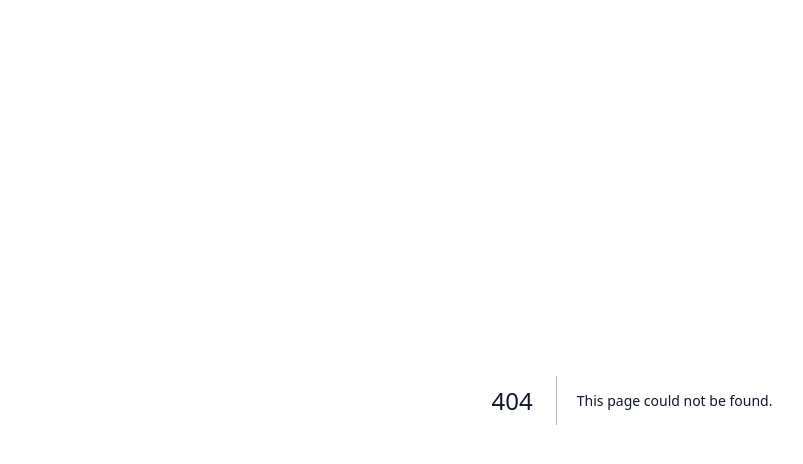
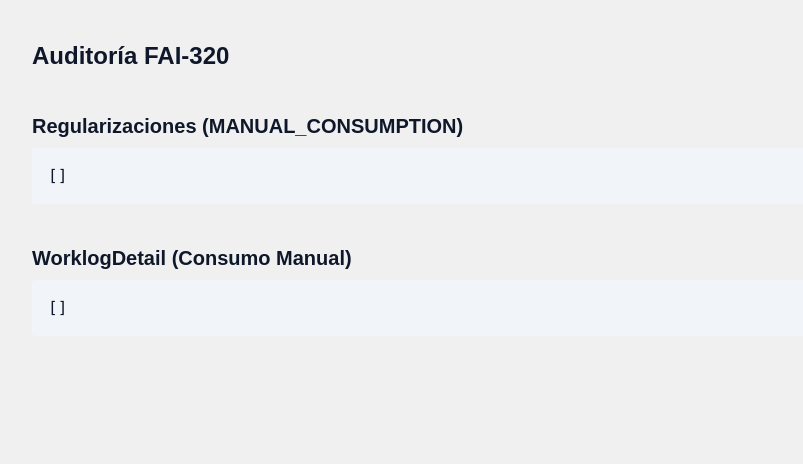
Before and after one commit to FRANKALONE/am-manager, a Next.js app: page /debug in a window 1280 px wide. Before the commit this address had no page. Shown: the top 464 px of the page, without its empty margins (8-811 px from the left). Built offline with nearby package versions, Linux system fonts and the light colour scheme; no server answers; the database is empty; a web font is replaced by a local one.

Commit message:
fix: encoding in dashboard labels

```diff
--- /dev/null
+++ b/app/actions/debug.ts
@@ -0,0 +1,26 @@
+"use server";
+
+import { prisma } from "@/lib/prisma";
+
+export async function debugGetFai320Regs() {
+    const regs = await prisma.regularization.findMany({
+        where: {
+            ticketId: "FAI-320",
+            type: "MANUAL_CONSUMPTION"
+        },
+        include: {
+            workPackage: {
+                select: { name: true, id: true }
+            }
+        }
+    });
+
+    const worklogs = await prisma.worklogDetail.findMany({
+        where: {
+            issueKey: "FAI-320",
+            tipoImputacion: "Consumo Manual"
+        }
+    });
+
+    return { regs, worklogs };
+}
--- a/app/dashboard/components/expandable-monthly-row.tsx
+++ b/app/dashboard/components/expandable-monthly-row.tsx
@@ -207,7 +207,7 @@ export function ExpandableMonthlyRow({
                                                                                 }}
                                                                             >
                                                                                 <Clock className="w-3 h-3 mr-1" />
-                                                                                Solicitar RevisiÃ³n
+                                                                                Solicitar Revisión
                                                                             </Button>
                                                                         </div>
                                                                     )}
--- /dev/null
+++ b/app/debug/page.tsx
@@ -0,0 +1,34 @@
+"use client";
+
+import { useEffect, useState } from "react";
+import { debugGetFai320Regs } from "@/app/actions/debug";
+
+export default function DebugPage() {
+    const [data, setData] = useState<any>(null);
+
+    useEffect(() => {
+        debugGetFai320Regs().then(setData);
+    }, []);
+
+    if (!data) return <div>Cargando...</div>;
+
+    return (
+        <div className="p-10 space-y-10">
+            <h1 className="text-2xl font-bold">Auditoría FAI-320</h1>
+
+            <section>
+                <h2 className="text-xl font-semibold">Regularizaciones (MANUAL_CONSUMPTION)</h2>
+                <pre className="bg-slate-100 p-4 rounded mt-2 overflow-auto max-h-96">
+                    {JSON.stringify(data.regs, null, 2)}
+                </pre>
+            </section>
+
+            <section>
+                <h2 className="text-xl font-semibold">WorklogDetail (Consumo Manual)</h2>
+                <pre className="bg-slate-100 p-4 rounded mt-2 overflow-auto max-h-96">
+                    {JSON.stringify(data.worklogs, null, 2)}
+                </pre>
+            </section>
+        </div>
+    );
+}
```
Also changed, not shown: inspect_fai320.js (added, +26 -0 lines).
